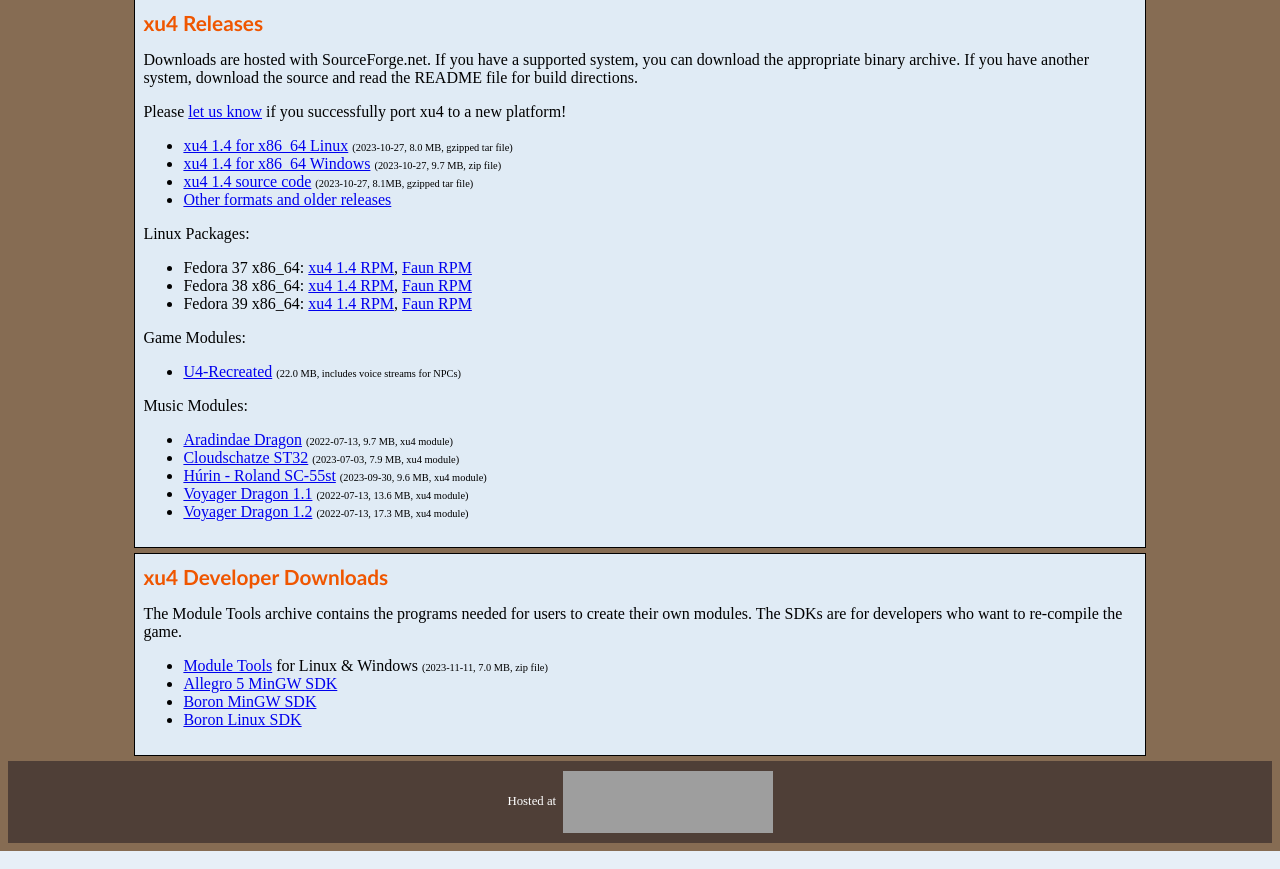
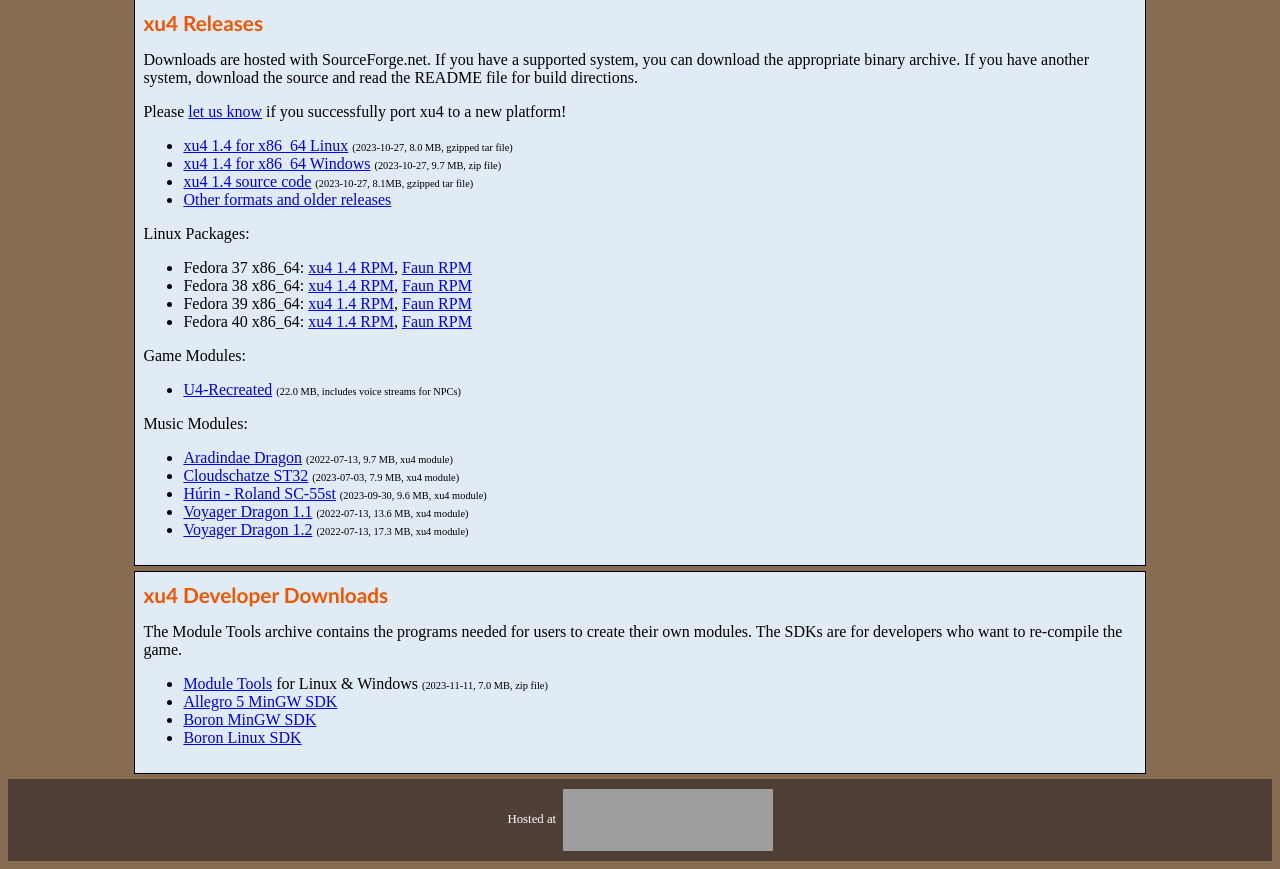
Before and after one commit to xu4-engine/web, a PHP site: page /download.php in a window 1280 px wide. Shown: the part 482-1351 px from the top of the page. Run offline with PHP 8.4, Linux system fonts and the light colour scheme; some libraries are stand-ins or nearby versions; grey boxes are pictures that could not be loaded.

Commit message:
download: Add Fedora 40 packages.

```diff
--- a/download.php
+++ b/download.php
@@ -64,6 +64,10 @@
       <a href="https://download.copr.fedorainfracloud.org/results/wickedsmoke/xu4/fedora-39-x86_64/06611317-xu4/xu4-1.4-1.fc39.x86_64.rpm">xu4 1.4 RPM</a>,
       <a href="https://download.copr.fedorainfracloud.org/results/wickedsmoke/faun/fedora-39-x86_64/06609159-faun/faun-0.1.4-1.fc39.x86_64.rpm">Faun RPM</a>
     </li>
+    <li>Fedora 40 x86_64:
+      <a href="https://download.copr.fedorainfracloud.org/results/wickedsmoke/xu4/fedora-40-x86_64/07342217-xu4/xu4-1.4-1.fc40.x86_64.rpm">xu4 1.4 RPM</a>,
+      <a href="https://download.copr.fedorainfracloud.org/results/wickedsmoke/faun/fedora-40-x86_64/07340810-faun/faun-0.1.4-1.fc40.x86_64.rpm">Faun RPM</a>
+    </li>
   </ul>
   Game Modules:
   <ul>
```
Also changed, not shown: 1 other file.
